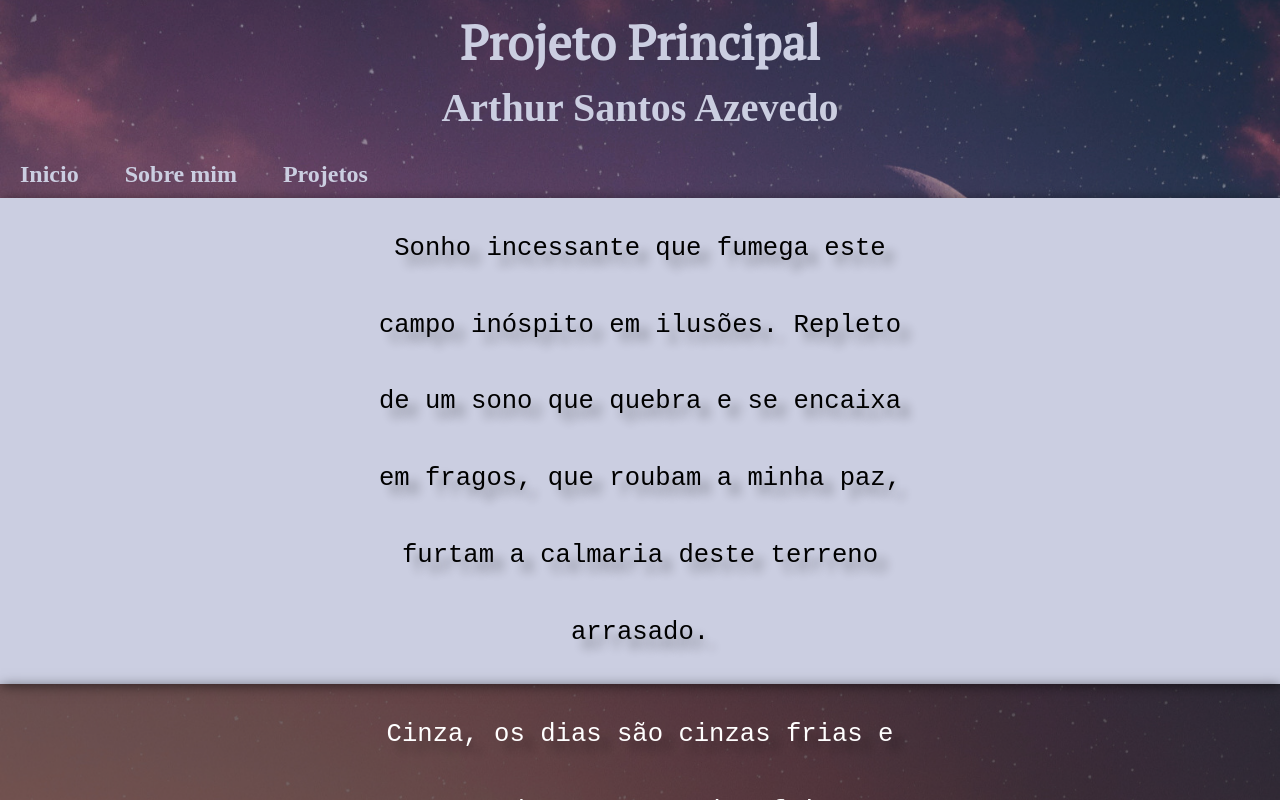
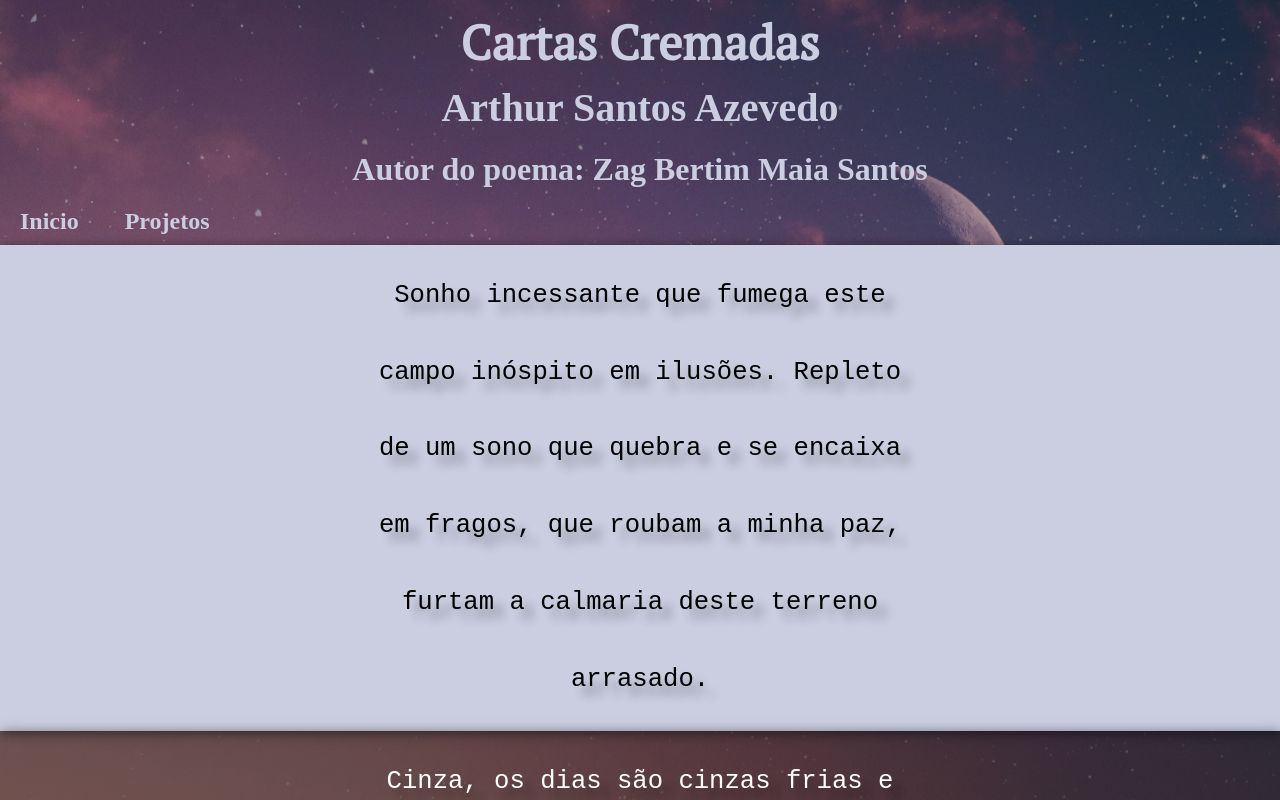
Before and after one commit to ArthurSantos18/Projeto-Principal, a plain HTML site: page index.html in a window 1280 px wide. Drawn offline with Linux system fonts and the light colour scheme; a web font is replaced by a local one.

Commit message:
Algumas mudanças de conteúdo

```diff
--- a/estilos/style.css
+++ b/estilos/style.css
@@ -56,11 +56,14 @@ header a:hover {
 header > p {
     font-size: 1.4em;
     padding-top: 10px;
-    margin-bottom: 20px;
+    margin-bottom: 10px;
     text-align: center;
     font-weight: bolder;
 }
 
+header > p#Zag{
+    font-size: 2em;
+}
 
 menu {
     font-weight: bolder;
--- a/index.html
+++ b/index.html
@@ -10,12 +10,14 @@
 </head>
 <body>
     <header>
-        <h1>Projeto Principal</h1>
+        <h1>Cartas Cremadas</h1>
         <p><a href="https://github.com/ArthurSantos18" target="_blank">Arthur Santos Azevedo</a></p>
+        <p id="Zag">
+            Autor do poema: <a href="https://www.instagram.com/zynmaia/?next=%2F" target="_blank">Zag Bertim Maia Santos</a>
+        </p>
         <menu>
             <ul>
                 <a href="index.html" target="_self"><li>Inicio</li></a>
-                <a href="#"><li>Sobre mim</li></a>
                 <a href="#"><li>Projetos</li></a>
             </ul>
         <menu>
```
